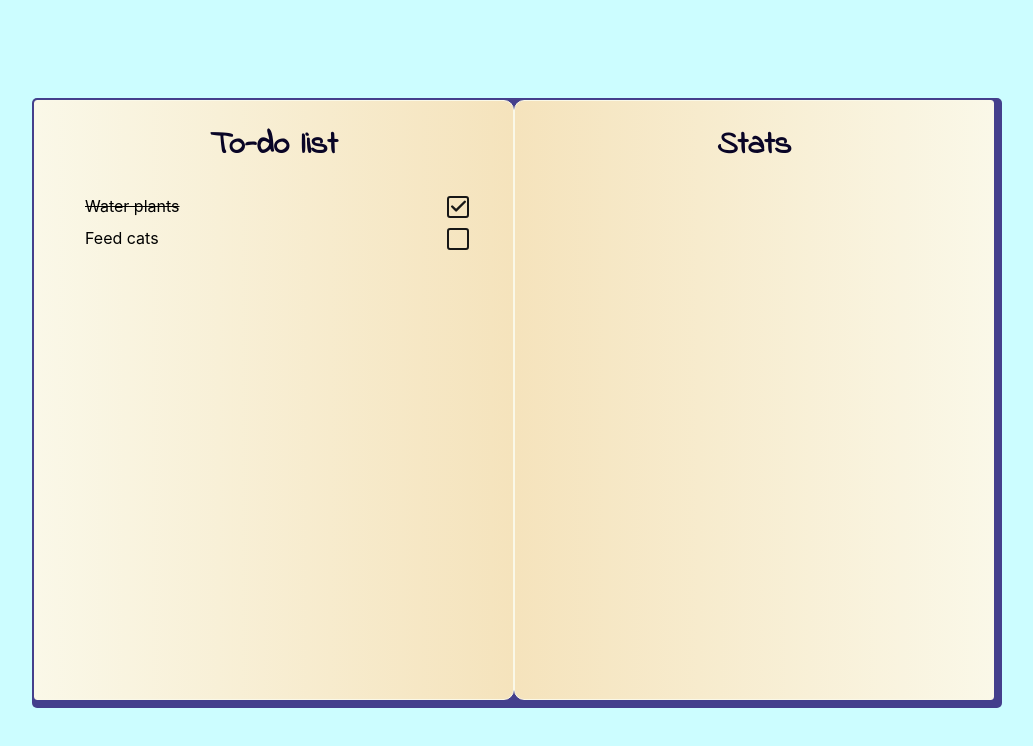
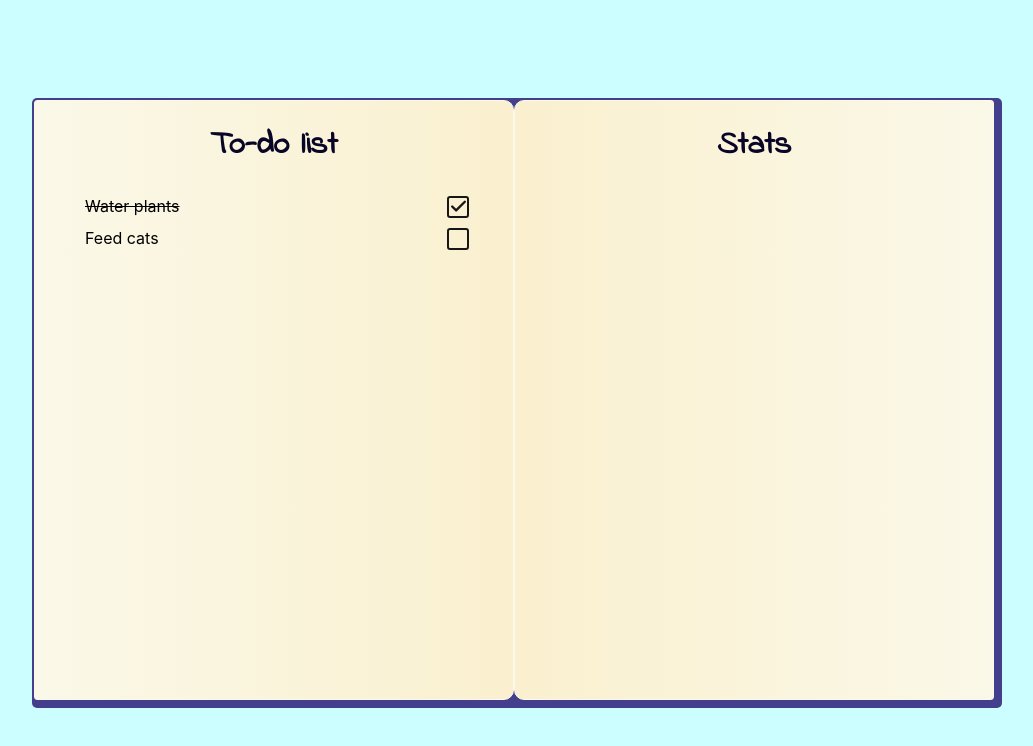
Before and after one commit to amiraine/todo, a React (Create React App) app: page / in a window 1280 px wide. Shown: the top 746 px of the page, without its empty margins (126-1159 px from the left). Built offline with nearby package versions, Linux system fonts and the light colour scheme.

Commit message:
fix styles

```diff
--- a/src/Book/styled.ts
+++ b/src/Book/styled.ts
@@ -4,7 +4,7 @@ export const BookContainer = styled.div`
   height: 800px;
   max-height: 75vh;
   width: 75vw;
-  max-width: 1200;
+  max-width: 1200px;
   position: relative;
   display: grid;
   grid-template-columns: 1fr 1fr;
@@ -27,7 +27,7 @@ export const Page = styled.div<{ orientation: "left" | "right" }>`
   background: ${({ orientation }) =>
     `linear-gradient(${
       orientation === "left" ? "90deg" : "270deg"
-    }, #faf8e8, #f5e3bc)`};
+    }, #faf8e8, #faf0cf)`};
   border-radius: 3px;
   ${({ orientation }) =>
     orientation === "left"
```
